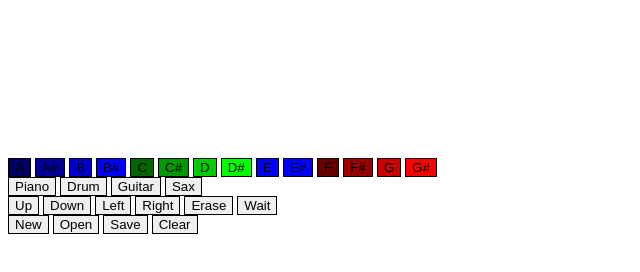
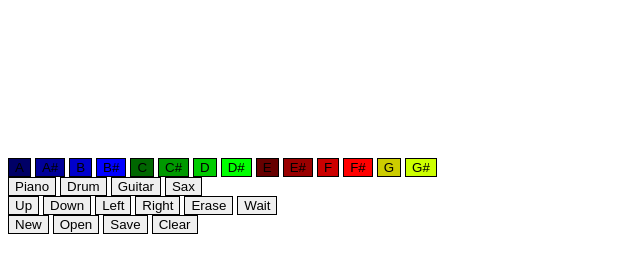
Before and after one commit to shteou/AjTjL-Synth, a website: page public/index.html in a window 1280 px wide. Shown: the whole page, without its empty margins (0-640 px from the left). Drawn offline with Linux system fonts and the light colour scheme.

Commit message:
Fixed css colours, missed E/E#.

```diff
--- a/public/css/css.css
+++ b/public/css/css.css
@@ -46,27 +46,27 @@
 }
 
 #note-E-button {
-	background-color: #0000ff;
+	background-color: #660000;
 }
 
 #note-Es-button {
-	background-color: #0000ff;
+	background-color: #990000;
 }
 
 #note-F-button {
-	background-color: #660000;
+	background-color: #cc0000;
 }
 
 #note-Fs-button {
-	background-color: #990000;
+	background-color: #ff0000;
 }
 
 #note-G-button {
-	background-color: #cc0000;
+	background-color: #cccc00;
 }
 
 #note-Gs-button {
-	background-color: #ff0000;
+	background-color: #ccff00;
 }
 
 #notes-container {
```
